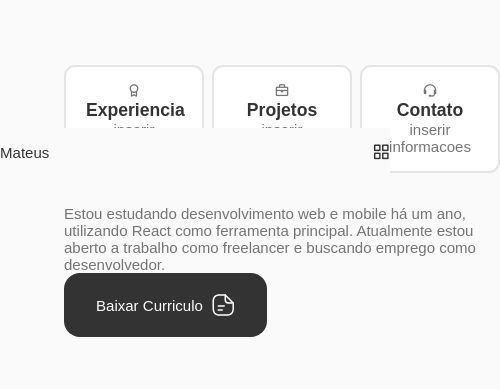
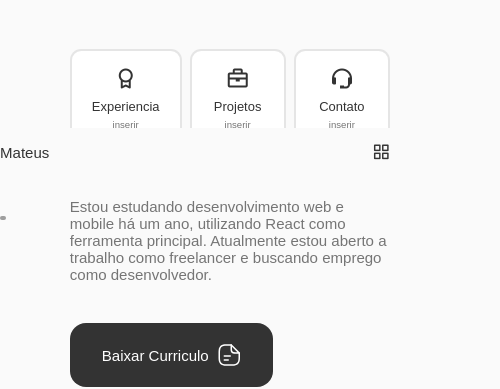
Before and after one commit to Mateusbrbza/personal-portfolio, a React (Create React App) app: page / in a window 390 px wide. Shown: the part 668-1057 px from the top of the page, 500 px wide, since content can reach past the window. Built offline with nearby package versions, Linux system fonts and the light colour scheme; grey boxes are pictures that could not be loaded.

Commit message:
about responsividade

```diff
--- a/src/App.css
+++ b/src/App.css
@@ -193,8 +193,16 @@
 
 /* md devices */
 @media screen and (max-width: 768px) {
+  body {
+    margin: 0 0 var(--header-height) 0;
+  }
+
   .section {
     padding: 2rem 0 4rem;
+  }
+
+  .section__subtitle {
+    margin-bottom: var(--mb-3);
   }
 }
 
--- a/src/components/about/about.css
+++ b/src/components/about/about.css
@@ -23,3 +23,69 @@
     text-align: center;
     padding: 1rem 1.25rem;
 }
+
+.about__icon {
+    font-size: 1.5rem;
+    color: var(--title-color);
+    margin-bottom: var(--mb-0-5);
+}
+
+.about__title {
+    font-size: var(--small-font-size);
+    font-weight: var(--font-medium);
+}
+
+.about__subtitle {
+    font-size: var(--tiny-font-size);
+}
+
+.about__description {
+    padding: 0 4rem 0 0;
+    margin-bottom: var(--mb-2-5);
+}
+
+@media screen and(max-width: 992px) {
+    .about__container {
+        grid-template-columns: 1fr;
+        row-gap: 2.5rem;
+    }
+
+    .about__img {
+        width: 220px;
+    }
+
+    .about__box {
+        padding: 0.75rem 0.5rem;
+    }
+
+    .about__data {
+       text-align: center;
+    }
+
+    .about__info {
+        justify-content: center;
+    }
+
+    .about__descripction {
+        padding: 0 5rem;
+        margin-bottom: 2rem;
+    }
+}
+
+/* mobile devices */
+@media screen and (max-width: 575px) {
+    .about__info {
+        grid-template-columns: repeat(3, 1fr);
+    }
+
+    .about__description {
+        padding: 0;
+    }
+}
+
+/* sm devices */
+@media screen and (max-width: 350px) {
+    .about__info {
+        grid-template-columns: repeat( 2, 1fr);
+    }
+}
```
